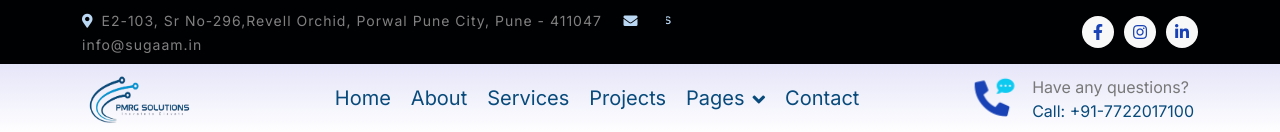
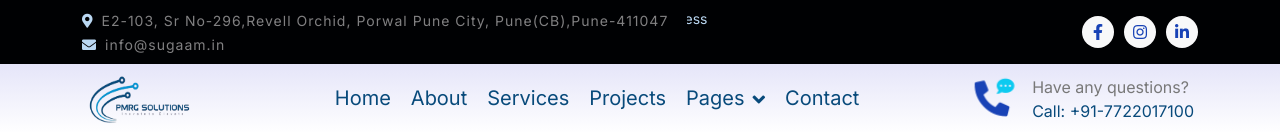
Before and after one commit to Sugaam-dev/PMRG-Solutions, a plain HTML site: page 404.html in a window 1280 px wide. Shown: the top 132 px of the page. Drawn offline with nearby package versions, Linux system fonts and the light colour scheme.

Commit message:
Update 404.html

```diff
--- a/404.html
+++ b/404.html
@@ -40,7 +40,7 @@
         <div class="container">
             <div class="d-flex justify-content-between topbar">
                 <div class="top-info">
-                    <small class="me-3 text-white-50"><a href="#"><i class="fas fa-map-marker-alt me-2" style="color: #bad8f3;"></i></a>E2-103, Sr No-296,Revell Orchid, Porwal Pune City, Pune - 411047</small>
+                    <small class="me-3 text-white-50"><a href="#"><i class="fas fa-map-marker-alt me-2" style="color: #bad8f3;"></i></a>E2-103, Sr No-296,Revell Orchid, Porwal Pune City, Pune(CB),Pune-411047</small>
                     <small class="me-3 text-white-50"><a href="#"><i class="fas fa-envelope me-2" style="color: #bad8f3;"></i></a>info@sugaam.in</small>
                 </div>
                 <div id="note" class="d-none d-xl-flex" style="color: #bad8f3;"><small>Note : We help you to Grow your Business</small></div>
```
